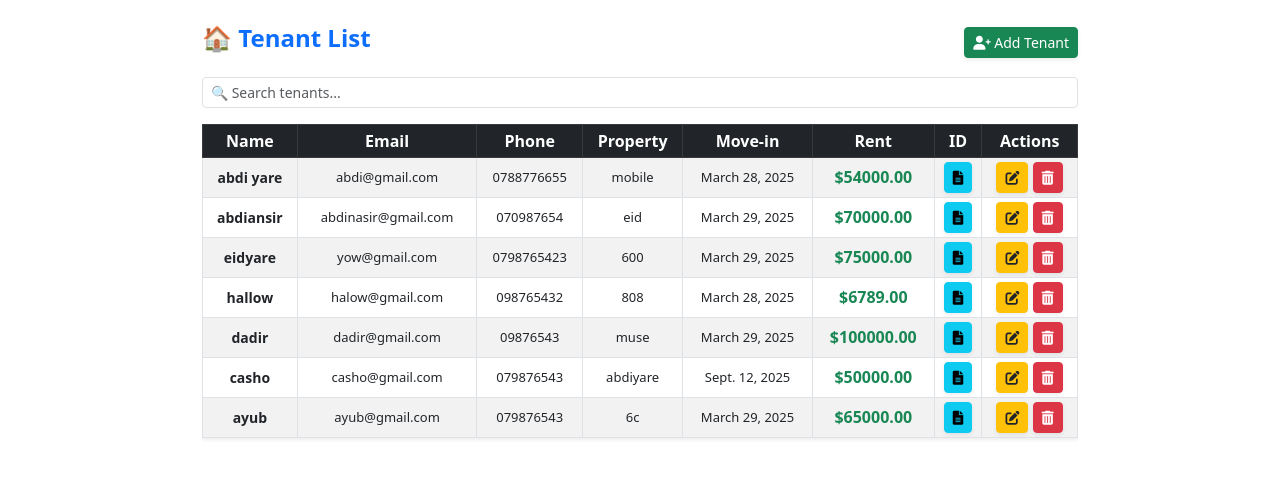
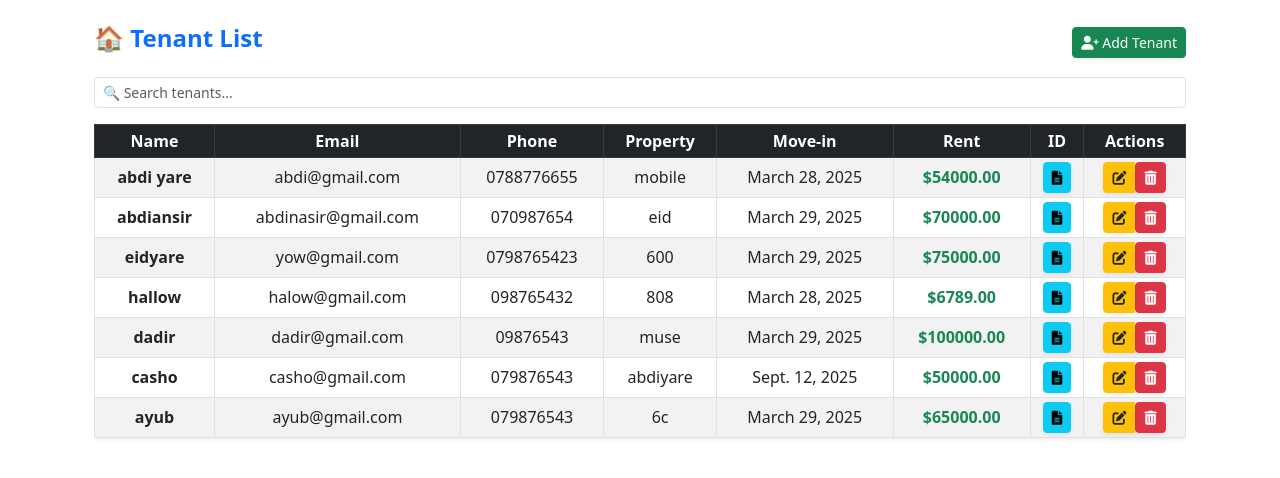
Before and after one commit to EidAbdullahi/renta-management, a Django app: page /tenant_list/ in a window 1280 px wide. Shown: the part 56-534 px from the top of the page. Run offline with Django 4.2, Linux system fonts and the light colour scheme; a user stored in the database is signed in; data comes from the database, SQL or seed files in the repository; both versions use the stored data as it was after the commit.

Commit message:
commit changes

```diff
--- a/users/templates/users/add_tenant.html
+++ b/users/templates/users/add_tenant.html
@@ -1,4 +1,5 @@
 {% extends "users/base.html" %}
+<div class="container mt-4" style="background-color: #f8f9fa; padding: 20px; border-radius: 10px;">
 
 {% block content %}
     <h2>Add Tenant</h2>
--- a/users/templates/users/tenant_list.html
+++ b/users/templates/users/tenant_list.html
@@ -1,8 +1,8 @@
 {% extends "users/base.html" %}
 
 {% block content %}
-<div class="container-sm mt-4" style="max-width: 900px;">
-    <div class="d-flex justify-content-between align-items-center mb-3">
+<div class="container mt-4">
+    <div class="d-flex justify-content-between align-items-center mb-3 flex-wrap">
         <h4 class="text-primary fw-bold">🏠 Tenant List</h4>
         <a href="{% url 'add_tenant' %}" class="btn btn-success btn-sm shadow-sm">
             <i class="fas fa-user-plus"></i> Add Tenant
@@ -29,25 +29,23 @@
             <tbody>
                 {% for tenant in tenants %}
                 <tr>
-                    <td class="fw-semibold" style="font-size: 14px;">{{ tenant.name }}</td>
-                    <td style="font-size: 13px;">{{ tenant.email }}</td>
-                    <td style="font-size: 13px;">{{ tenant.phone }}</td>
-                    <td style="font-size: 13px;">{{ tenant.property_address }}</td>
-                    <td style="font-size: 13px;">{{ tenant.move_in_date }}</td>
+                    <td class="fw-semibold">{{ tenant.name }}</td>
+                    <td>{{ tenant.email }}</td>
+                    <td>{{ tenant.phone }}</td>
+                    <td>{{ tenant.property_address }}</td>
+                    <td>{{ tenant.move_in_date }}</td>
                     <td><span class="fw-bold text-success">${{ tenant.rent_amount }}</span></td>
-
-                    <!-- ID Document Column (Compact Button) -->
                     <td>
                         {% if tenant.id_document %}
                             <a href="{{ tenant.id_document.url }}" target="_blank" class="btn btn-info btn-sm shadow-sm">
                                 <i class="fas fa-file-alt"></i>
                             </a>
                         {% else %}
-                            <span class="text-muted" style="font-size: 12px;">No ID</span>
+                            <span class="text-muted">No ID</span>
                         {% endif %}
                     </td>
-
                     <td>
+                        <div class="btn-group" role="group">
                             <a href="{% url 'edit_tenant' tenant.id %}" class="btn btn-warning btn-sm text-dark shadow-sm">
                                 <i class="fas fa-edit"></i>
                             </a>
@@ -57,6 +55,7 @@
                                     <i class="fas fa-trash-alt"></i>
                                 </button>
                             </form>
+                        </div>
                     </td>
                 </tr>
                 {% empty %}
@@ -76,17 +75,13 @@ function filterTable() {
     let table = document.getElementById("tenantTable");
     let rows = table.getElementsByTagName("tr");
 
-    for (let i = 1; i < rows.length; i++) { // Skip the header row
+    for (let i = 1; i < rows.length; i++) {
         let cells = rows[i].getElementsByTagName("td");
         let rowText = "";
         for (let cell of cells) {
             rowText += cell.textContent.toLowerCase() + " ";
         }
-        if (rowText.includes(input)) {
-            rows[i].style.display = "";
-        } else {
-            rows[i].style.display = "none";
-        }
+        rows[i].style.display = rowText.includes(input) ? "" : "none";
     }
 }
 </script>
```
Also changed, not shown: users/templates/users/dashboard.html (+14 -5 lines), db.sqlite3, media/tenant_documents/WhatsApp_Image_2025-03-28_at_15.52.13.jpeg (added), media/tenant_documents/pic.jpeg (added), static/images/watermark.png (renamed from static/images/real-estate.jpg.jpg). Lines whose indentation alone changed are shown as unchanged.
